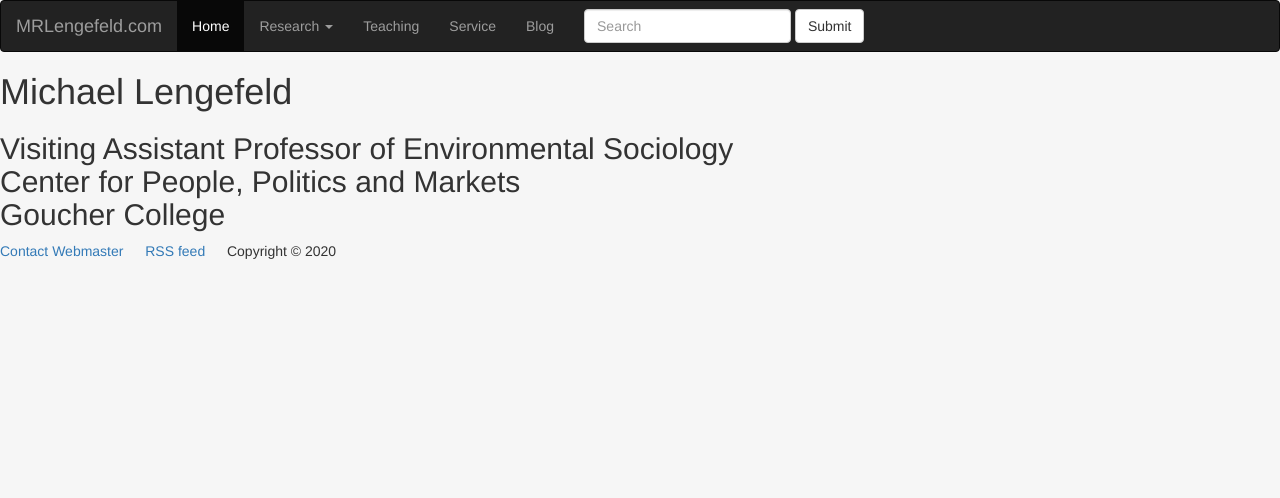
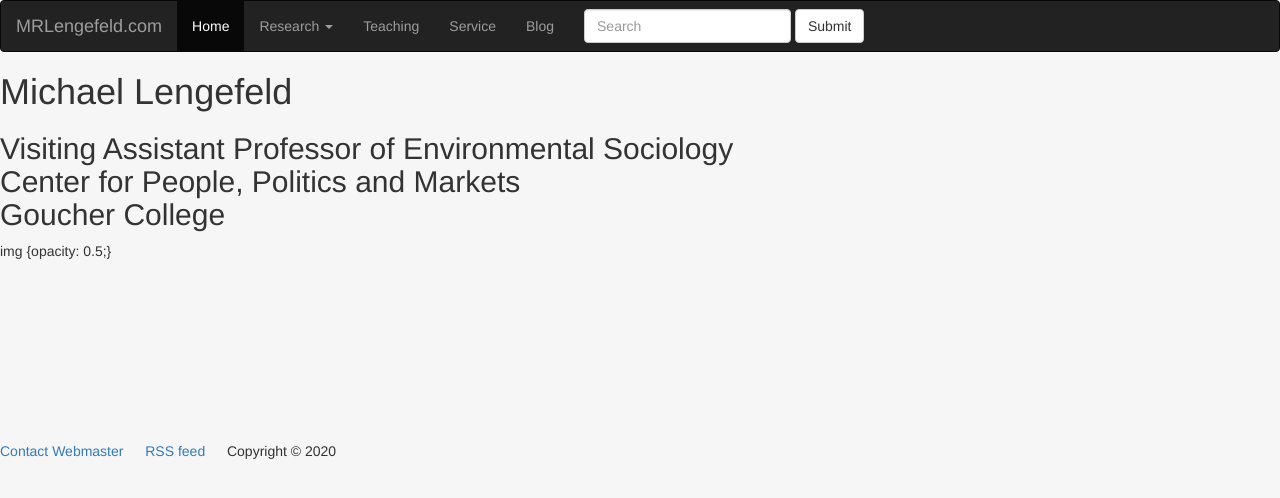
Before and after one commit to resilience1/resilience1.github.io, a Jekyll site: the page index.html, which Jekyll copies as it is, in a window 1280 px wide. Shown: the top 498 px of the page. Built offline with Jekyll 4.4.1, drawn with Linux system fonts in a browser that asks for light colours; nearby versions of some CDN libraries.

Commit message:
Update index.html

```diff
--- a/index.html
+++ b/index.html
@@ -74,6 +74,9 @@
       <div class="icons">
 </div>
     </main>
+<div class=header>
+	    <div class="fakeimg" style="height:200px;">
+	img {opacity: 0.5;}</div>
 
     <script src="js/main.js"></script>
 	    </body>
```
